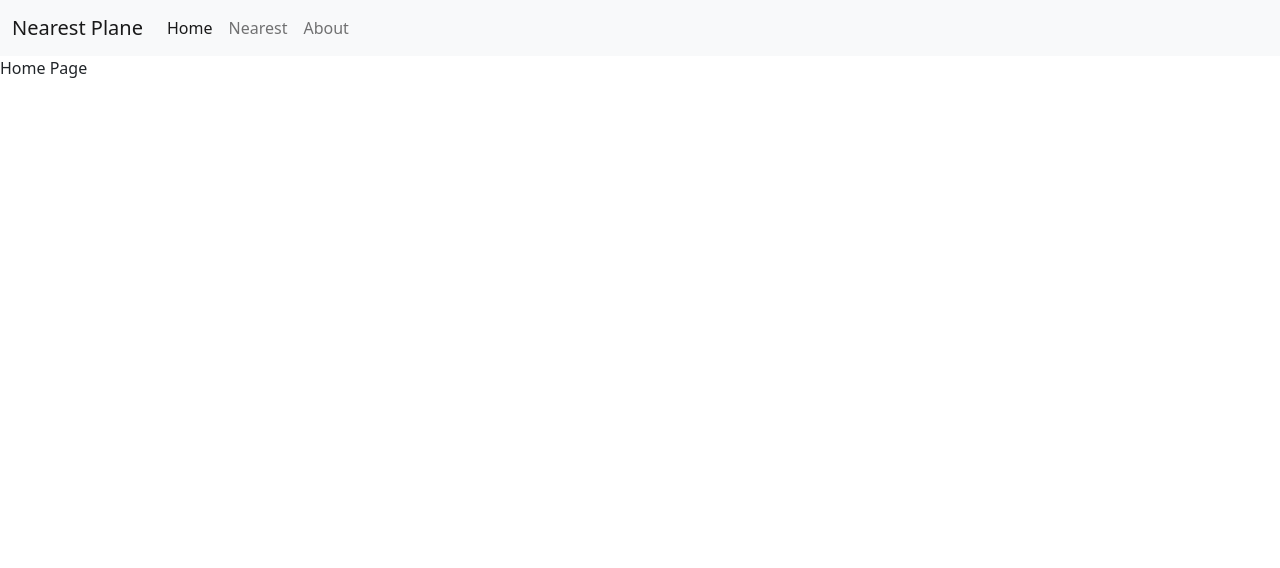
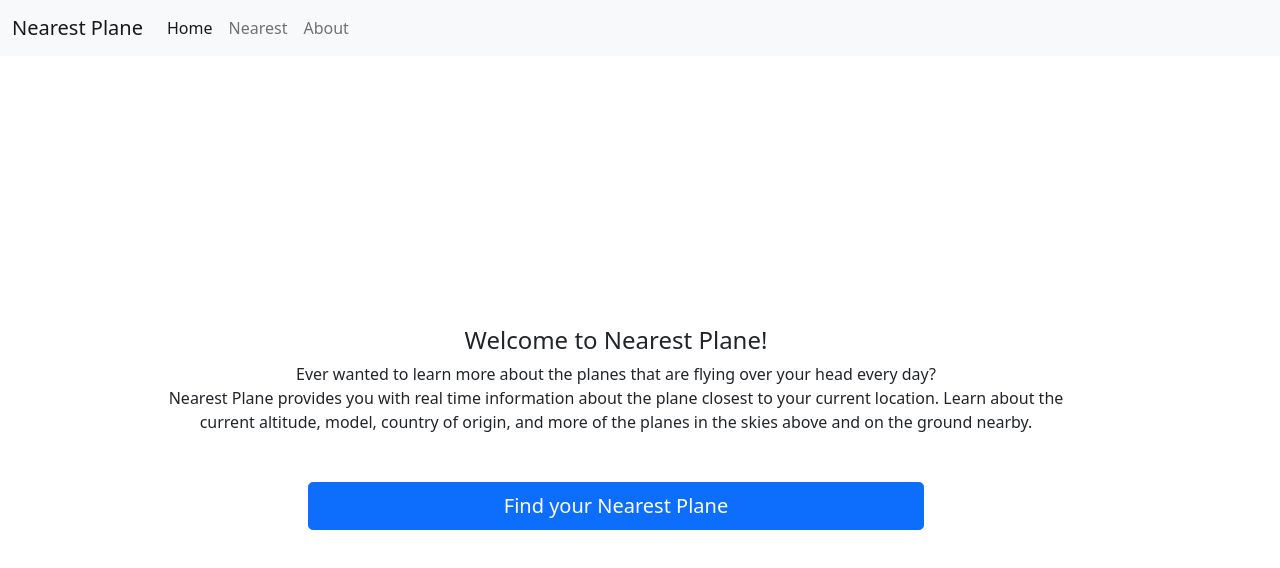
Before and after one commit to spencerfitch/nearest-plane, a React (Create React App) app in the folder client/: page / in a window 1280 px wide. Shown: the top 568 px of the page. Built offline with nearby package versions, Linux system fonts and the light colour scheme.

Commit message:
Implemented basic Home screen

```diff
--- a/client/src/App.js
+++ b/client/src/App.js
@@ -20,7 +20,7 @@ class App extends React.Component {
     render () {
         return (
             <Router>
-                <div>
+                <div className="vh-100 d-flex flex-column">
                     <Navigation />
 
                     <Switch>
@@ -34,7 +34,6 @@ class App extends React.Component {
                             <Home />
                         </Route>
 
-
                     </Switch>
                 </div>
             </Router>
--- a/client/src/BodyPages/Home.js
+++ b/client/src/BodyPages/Home.js
@@ -1,11 +1,28 @@
 import React from 'react';
+import {Container, Row} from 'react-bootstrap';
 
 class Home extends React.Component {
     render () {
         return (
-        <div>
-            Home Page
-        </div>
+        <Container fluid className="h-100 d-flex align-items-center">
+            <Row className="w-100">
+                <Row className="align-items-center">
+                    <h4 className="text-center">Welcome to Nearest Plane!</h4>
+                    <p className="w-75 text-center m-auto mb-5">
+                        Ever wanted to learn more about the planes that are flying over your head every day?
+                        <br/>
+                        Nearest Plane provides you with real time information about the plane closest to your current location.
+                        Learn about the current altitude, model, country of origin, and more of the planes in the skies above and on the ground nearby.
+                    </p>
+                </Row>
+                <Row>
+                    <a href="/nearest" className="btn btn-primary w-50 m-auto btn-lg">
+                        Find your Nearest Plane
+                    </a>
+                </Row>
+
+            </Row>
+        </Container>
         )
     }
 }
```
